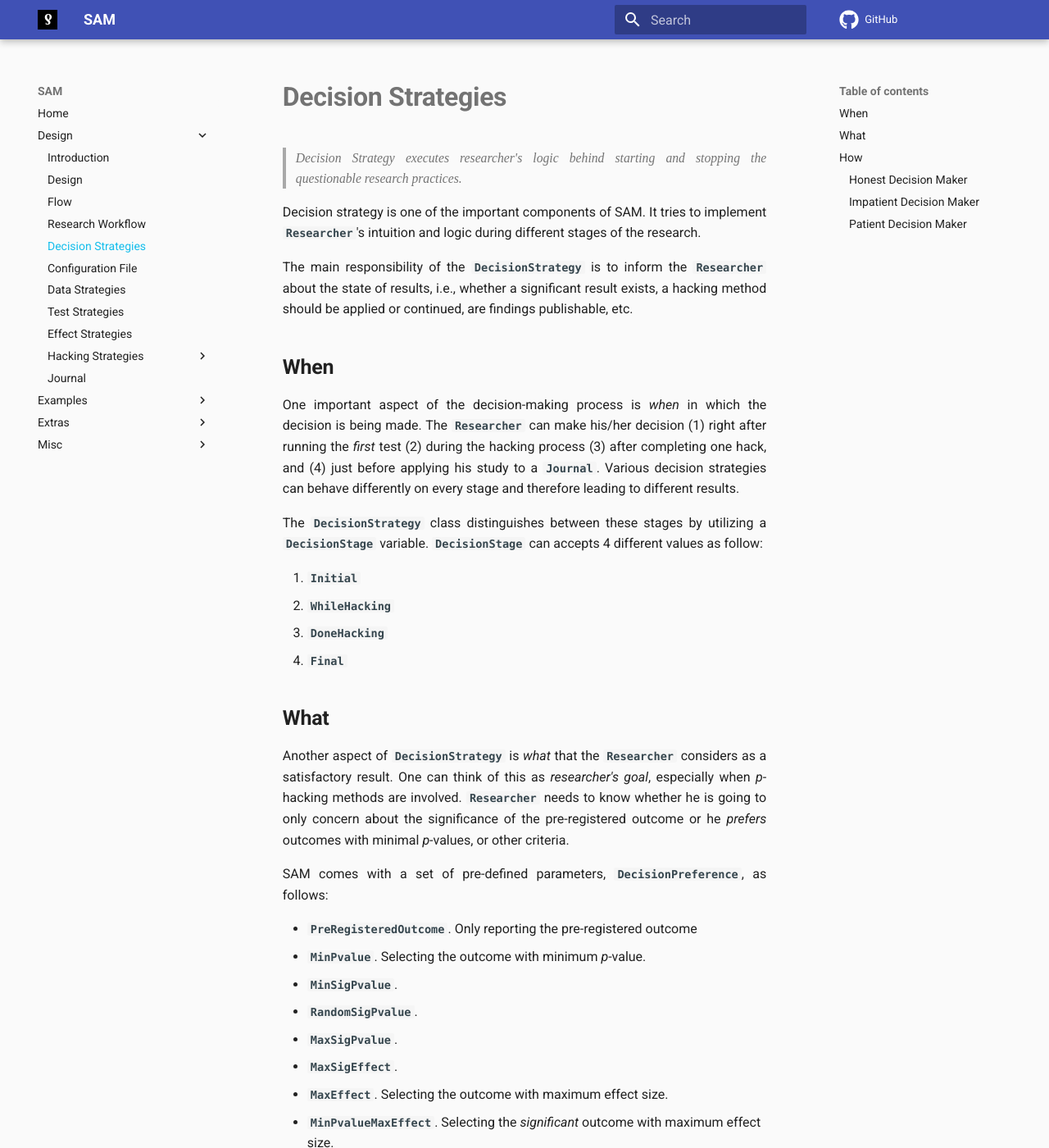
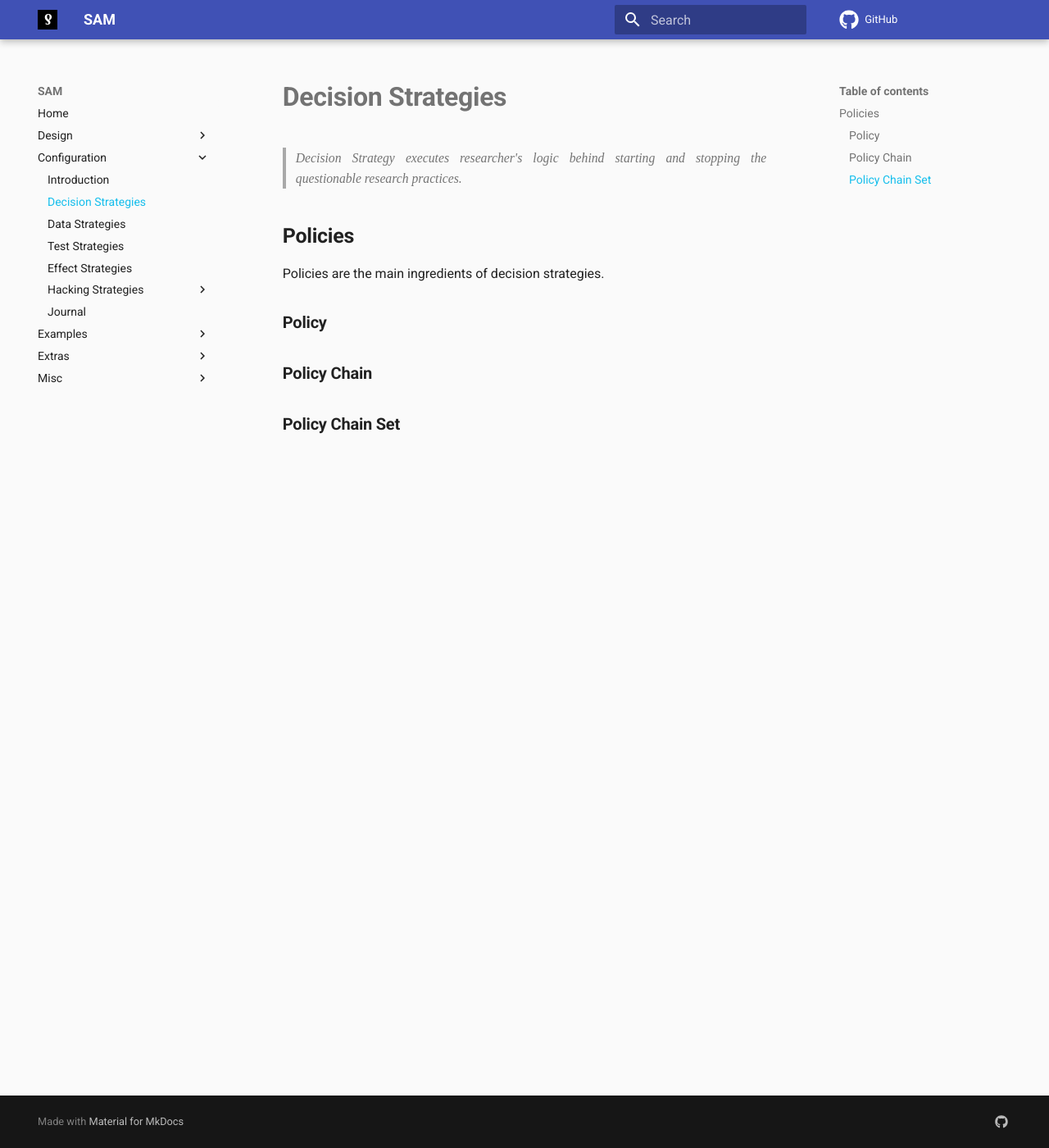
Before and after one commit to amirmasoudabdol/Bilbo, an MkDocs documentation site: the page built from docs/decision-strategies.md, in a window 1280 px wide and 1400 px high. Shown: the whole window at 82% size. Built offline with MkDocs 1.6.1 and Material for MkDocs 9.7.7, drawn with Linux system fonts in a browser that asks for light colours; some web fonts are replaced; comment, search, counter and statistics services are not loaded; some of the changed text lies outside the part shown.

Commit message:
reorganization of the menu items

````diff
--- a/docs/decision-strategies.md
+++ b/docs/decision-strategies.md
@@ -4,113 +4,17 @@ layout: default
 nav_order: 9
 ---
 
-Decision Strategies
-===================
+# Decision Strategies
 
 > *Decision Strategy executes researcher's logic behind starting and
 > stopping the questionable research practices.*
 
-Decision strategy is one of the important components of SAM. It tries to
-implement `Researcher`'s intuition and logic during different stages of
-the research.
+## Policies
 
-The main responsibility of the `DecisionStrategy` is to inform the
-`Researcher` about the state of results, i.e., whether a significant
-result exists, a hacking method should be applied or continued, are
-findings publishable, etc.
+Policies are the main ingredients of decision strategies.
 
-When
-----
+### Policy
 
-One important aspect of the decision-making process is *when* in which
-the decision is being made. The `Researcher` can make his/her decision
-(1) right after running the *first* test (2) during the hacking process
-(3) after completing one hack, and (4) just before applying his study to
-a `Journal`. Various decision strategies can behave differently on every
-stage and therefore leading to different results.
+### Policy Chain
 
-The `DecisionStrategy` class distinguishes between these stages by
-utilizing a `DecisionStage` variable. `DecisionStage` can accepts 4
-different values as follow:
-
-1.  `Initial`
-2.  `WhileHacking`
-3.  `DoneHacking`
-4.  `Final`
-
-What
-----
-
-Another aspect of `DecisionStrategy` is *what* that the `Researcher`
-considers as a satisfactory result. One can think of this as
-*researcher's goal*, especially when *p*-hacking methods are involved.
-`Researcher` needs to know whether he is going to only concern about the
-significance of the pre-registered outcome or he *prefers* outcomes with
-minimal *p*-values, or other criteria.
-
-SAM comes with a set of pre-defined parameters, `DecisionPreference`, as
-follows:
-
-- `PreRegisteredOutcome`. Only reporting the pre-registered outcome
-- `MinPvalue`. Selecting the outcome with minimum *p*-value.
-- `MinSigPvalue`.
-- `RandomSigPvalue`.
-- `MaxSigPvalue`.
-- `MaxSigEffect`.
-- `MaxEffect`. Selecting the outcome with maximum effect size.
-- `MinPvalueMaxEffect`. Selecting the *significant* outcome with
-    maximum effect size.
-
-In the case or `PreRegisteredOutcome`, the Researcher always reports the
-pre-registered result, regardless of significance.
-
-How
----
-
-Besides *When* and *What* of the decision, a researcher could carry a
-specific behavior in his/her deicison making process. The *How* mainly
-comes to play when the researcher is being confronted by many options to
-choose from. For instnace, in the case of a \"*p*-hacker\", the
-researcher has to have an strategy on how he is going to choose between
-various results from various *p*-hacking paths that s/he took.
-
-### Honest Decision Maker
-
-A "honest researcher" always reports the pre-registered result and will
-not apply any *p*-hacking methods on the Experiment.
-
-!!! note
-
-    This is the default *decision making* method.
-
-### Impatient Decision Maker
-
-An "impatient researcher" stops his effort as soon as s/he finds a
-significant result. This could be before, during or after applying
-*p*-hacking methods. You can specify an *impatient decision maker* by
-setting the `decision_strategy` value, as follow:
-
-```json
-{
-  "name": "ImpatientDecisionMaker",
-  "preference": "MinPvalue"
-}
-```
-
-### Patient Decision Maker
-
-A "patient researcher" behaves differently from the impatient
-researcher. While he checks the progress of his effort, he does not make
-a conclusion until he tries everything. He collects all significant
-results and based on his preferences reports the best of them.
-
-For instance, the specification below defines a researcher who --- after
-applying all hacking methods --- reports the outcome with largest effect
-size, `MaxEffect`.
-
-```json
-{
-  "name": "PatientDecisionMaker",
-  "preference": "MaxEffect"
-}
-```
+### Policy Chain Set
--- a/docs/design.md
+++ b/docs/design.md
@@ -1,5 +1,5 @@
 ---
-title: Design
+title: Modules
 ---
 
 # Design
--- a/docs/flow.md
+++ b/docs/flow.md
@@ -1,7 +1,3 @@
----
-title: Flow
----
-
 # Execution Flow
 
 SAM simulates the process of producing a scientific research through several subprocesses as depicted in Figure 1. Each rounded rectangle describes a process, often performs by one of the components or through the collaboration between different components. This chapter describes each subprocess in more details.
--- a/mkdocs.yml
+++ b/mkdocs.yml
@@ -6,8 +6,9 @@ nav:
         - design.md
         - flow.md
         - research-workflow.md
+    - Configuration:
+        - configuration-file.md
         - decision-strategies.md
-        - configuration-file.md
         - data-strategies.md
         - test-strategies.md
         - effect-strategies.md
````
Also changed, not shown: docs/configuration-file.md (+1 -3 lines), docs/examples/index.md (+5 -1 lines).
